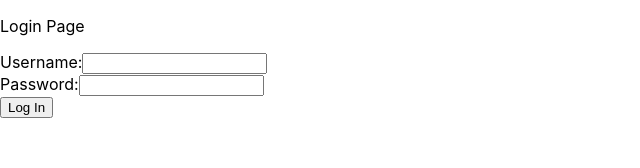
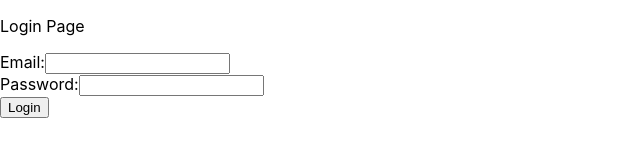
Before and after one commit to ryanchuah/compliance-client, a React (Create React App) app: page /login in a window 1280 px wide. Shown: the top 168 px of the page, without its empty margins (0-640 px from the left). Built offline with nearby package versions, Linux system fonts and the light colour scheme.

Commit message:
functioning login and register functionality

```diff
--- a/src/App.js
+++ b/src/App.js
@@ -1,4 +1,4 @@
-import React, { Component, useEffect } from "react";
+import React, { useState } from "react";
 import "./App.css";
 import { BrowserRouter as Router, Route } from "react-router-dom";
 import Login from "./pages/Login";
@@ -6,13 +6,15 @@ import Index from "./pages/Index";
 import Register from "./pages/Register";
 
 function App() {
+    const [user, setUser] = useState({});
+
     return (
         <Router>
             <Route
                 exact
                 path="/"
                 render={props => {
-          return <Index />;
+                    return <Index user={user} />;
                 }}
             />
 
@@ -20,7 +22,7 @@ function App() {
                 exact
                 path="/login"
                 render={props => {
-          return <Login />;
+                    return <Login setUser={setUser} />;
                 }}
             />
 
--- a/src/pages/Index.js
+++ b/src/pages/Index.js
@@ -1,13 +1,17 @@
-import React, { useState } from 'react';
+import React, { useState, useEffect } from "react";
 
-function Index() {
-  // Declare a new state variable, which we'll call "count"
+function Index(props) {
+    const [user, setUser] = useState({});
 
-  return (
-    <div>
-      <p>Index Page</p>
-    </div>
-  );
+    useEffect(() => {
+        setUser(props.user);
+    }, [props.user.isLoggedIn]);
+    return (
+        <div>
+            <p>Index</p>
+            {user.isLoggedIn && <p>Welcome {user.username}</p>}
+        </div>
+    );
 }
 
-export default Index
+export default Index;
--- a/src/pages/Login.js
+++ b/src/pages/Login.js
@@ -1,22 +1,71 @@
 import React, { useState } from "react";
+import axios from "axios";
+import { Redirect } from "react-router-dom";
 
-function Login() {
-  // Declare a new state variable, which we'll call "count"
+function Login(props) {
+    const [username, setUsername] = useState("");
+    const [password, setPassword] = useState("");
+    const [redirectTo, setRedirectTo] = useState("");
+    const [user, setUser] = useState({});
 
+    const handleSubmit = async e => {
+        e.preventDefault();
+
+        try {
+            console.log("posting now");
+
+            const response = await axios.post("/users/login", {
+                username,
+                password
+            });
+
+            console.log(response);
+
+            if (response.status === 200) {
+                console.log("logged in");
+
+                props.setUser({
+                    isLoggedIn: true,
+                    username: response.data.username
+                });
+                setRedirectTo("/");
+            } else {
+                console.log("not logged in");
+            }
+        } catch (err) {
+            console.log("login server error");
+
+            console.log(err);
+        }
+    };
+
+    if (redirectTo) {
+        return <Redirect to={{ pathname: redirectTo }} />;
+    }
     return (
         <div>
             <p>Login Page</p>
-      <form action="/login" method="post">
+            <form onSubmit={handleSubmit} method="post">
                 <div>
-          <label>Username:</label>
-          <input type="text" name="username" />
+                    <label>Email:</label>
+                    <input
+                        type="text"
+                        name="email"
+                        value={username}
+                        onChange={e => setUsername(e.target.value)}
+                    />
                 </div>
                 <div>
                     <label>Password:</label>
-          <input type="password" name="password" />
+                    <input
+                        type="password"
+                        name="password"
+                        value={password}
+                        onChange={e => setPassword(e.target.value)}
+                    />
                 </div>
                 <div>
-          <input type="submit" value="Log In" />
+                    <input type="submit" value="Login" />
                 </div>
             </form>
         </div>
--- a/src/pages/Register.js
+++ b/src/pages/Register.js
@@ -1,7 +1,7 @@
 import React, { useState } from "react";
 import axios from "axios";
 
-function Register() {
+function Register(props) {
     const [username, setUsername] = useState("");
     const [password, setPassword] = useState("");
     const [redirectTo, setRedirectTo] = useState("");
@@ -10,7 +10,7 @@ function Register() {
         e.preventDefault();
 
         try {
-        console.log('posting now');
+            console.log("posting now");
 
             const response = await axios.post("/users/register", {
                 username,
```
Lines whose indentation alone changed are shown as unchanged.
